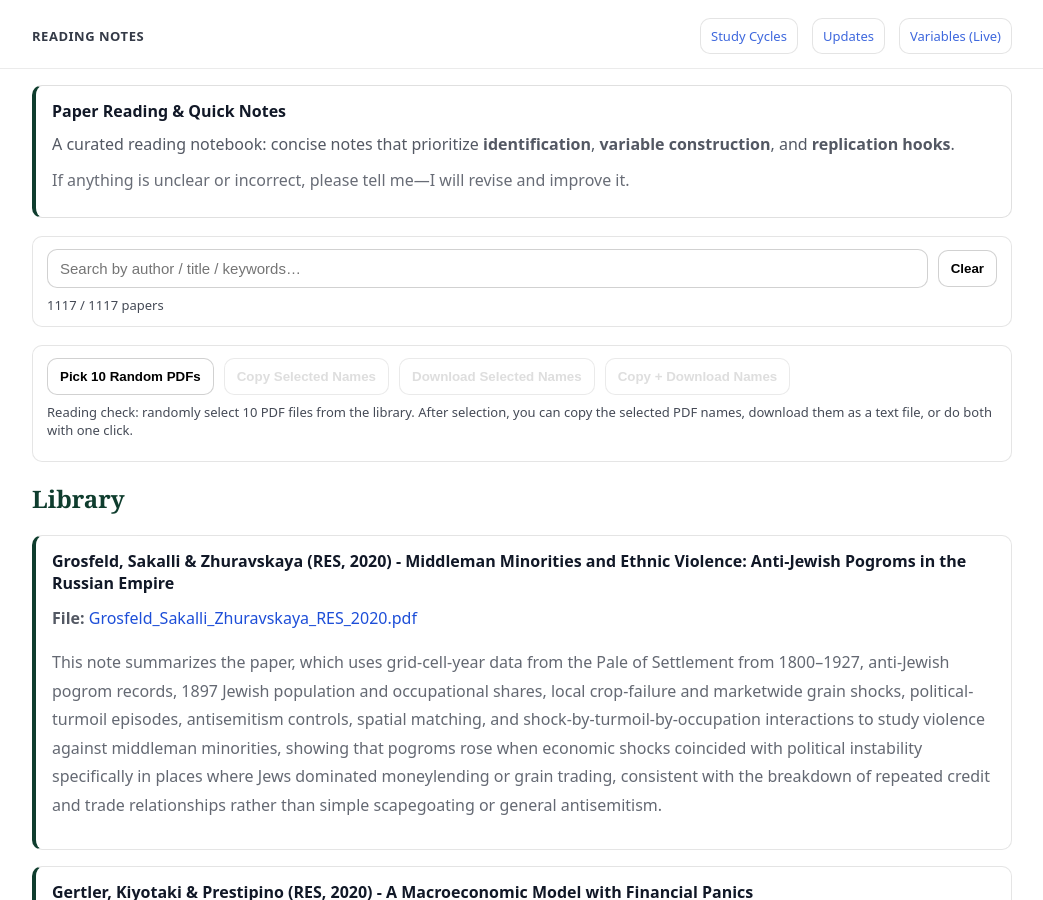
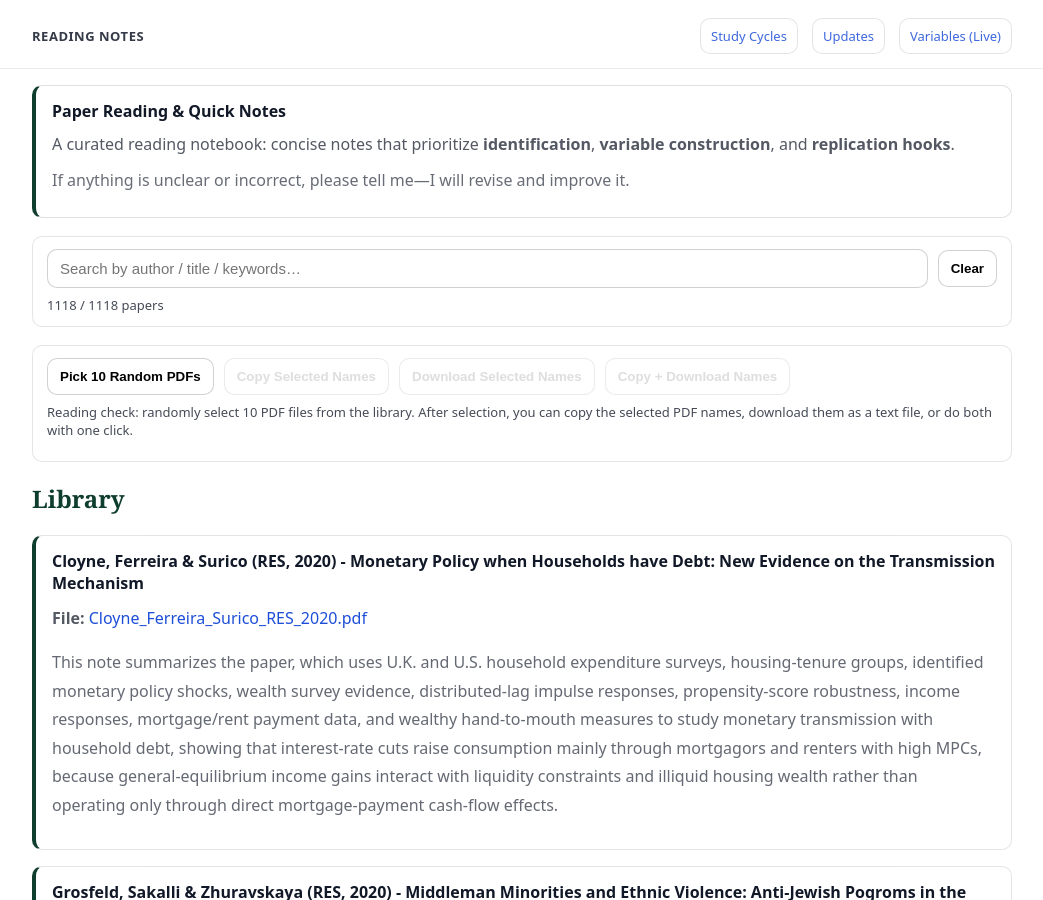
Before and after one commit to yaxinzn/study-archive, a Jekyll site: the page built from reading/index.md, in a window 1280 px wide and 900 px high. Shown: the whole window, without its empty margins (118-1161 px from the left). Built offline with Jekyll 4.4.1, drawn with Linux system fonts in a browser that asks for light colours.

Commit message:
Reading: add/update Cloyne_Ferreira_Surico_RES_2020.pdf

```diff
--- a/_data/reading.yml
+++ b/_data/reading.yml
@@ -1,3 +1,7 @@
+- title: "Cloyne, Ferreira & Surico (RES, 2020) - Monetary Policy when Households have Debt: New Evidence on the Transmission Mechanism"
+  file: "Cloyne_Ferreira_Surico_RES_2020.pdf"
+  desc: "This note summarizes the paper, which uses U.K. and U.S. household expenditure surveys, housing-tenure groups, identified monetary policy shocks, wealth survey evidence, distributed-lag impulse responses, propensity-score robustness, income responses, mortgage/rent payment data, and wealthy hand-to-mouth measures to study monetary transmission with household debt, showing that interest-rate cuts raise consumption mainly through mortgagors and renters with high MPCs, because general-equilibrium income gains interact with liquidity constraints and illiquid housing wealth rather than operating only through direct mortgage-payment cash-flow effects."
+
 - title: "Grosfeld, Sakalli & Zhuravskaya (RES, 2020) - Middleman Minorities and Ethnic Violence: Anti-Jewish Pogroms in the Russian Empire"
   file: "Grosfeld_Sakalli_Zhuravskaya_RES_2020.pdf"
   desc: "This note summarizes the paper, which uses grid-cell-year data from the Pale of Settlement from 1800–1927, anti-Jewish pogrom records, 1897 Jewish population and occupational shares, local crop-failure and marketwide grain shocks, political-turmoil episodes, antisemitism controls, spatial matching, and shock-by-turmoil-by-occupation interactions to study violence against middleman minorities, showing that pogroms rose when economic shocks coincided with political instability specifically in places where Jews dominated moneylending or grain trading, consistent with the breakdown of repeated credit and trade relationships rather than simple scapegoating or general antisemitism."
```
Also changed, not shown: 1 other file.
